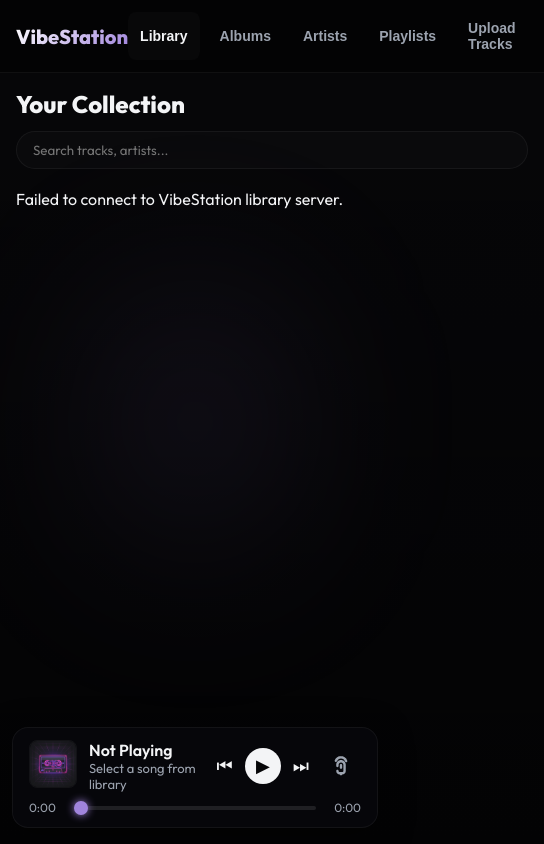
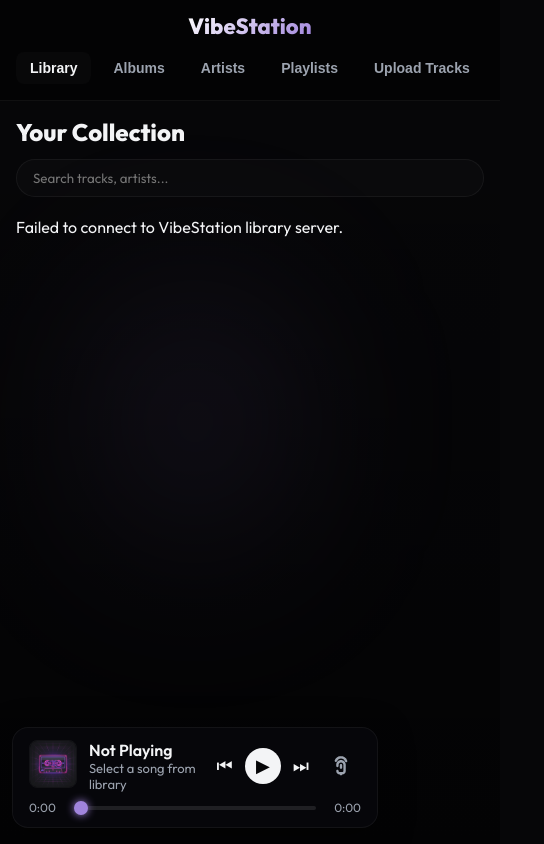
Before and after one commit to JoseyCode/VibeStation, a website: page web/public/index.html in a window 390 px wide. Shown: the whole page, 544 px wide, since content can reach past the window. Drawn offline with Linux system fonts and the light colour scheme; no server answers.

Commit message:
Fix web player mobile UI tab overflow and player bar positioning

```diff
--- a/web/public/style.css
+++ b/web/public/style.css
@@ -351,28 +351,40 @@ body {
     }
 
     .sidebar {
-        flex-direction: row;
-        justify-content: space-between;
+        flex-direction: column;
+        justify-content: center;
         align-items: center;
         padding: 12px 16px;
         border-right: none;
         border-bottom: 1px solid var(--border-color);
         background: rgba(0, 0, 0, 0.5);
+        gap: 12px;
     }
 
     .brand-title {
-        font-size: 20px;
+        font-size: 22px;
         margin-bottom: 0;
     }
 
     .nav-menu {
         flex-direction: row;
+        width: 100%;
+        overflow-x: auto;
         gap: 8px;
+        padding-bottom: 4px;
+        -ms-overflow-style: none;  /* IE and Edge */
+        scrollbar-width: none;  /* Firefox */
+    }
+
+    .nav-menu::-webkit-scrollbar {
+        display: none;
     }
 
     .nav-item {
-        padding: 8px 12px;
+        padding: 8px 14px;
         font-size: 14px;
+        white-space: nowrap;
+        flex-shrink: 0;
     }
 
     .main-content {
@@ -424,7 +436,7 @@ body {
 
     .player-bar {
         position: fixed;
-        bottom: 16px;
+        bottom: max(16px, env(safe-area-inset-bottom));
         left: 12px;
         right: 12px;
         width: calc(100% - 24px);
```
